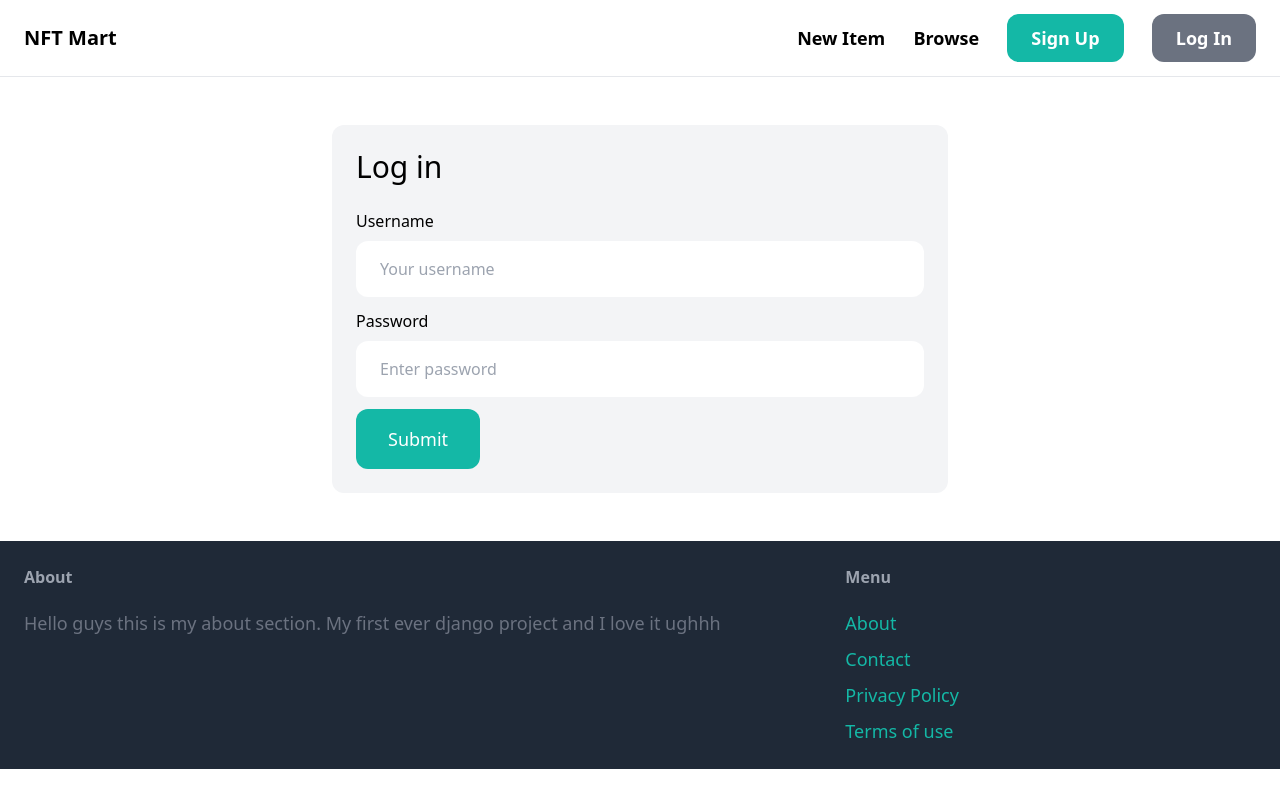
After one commit to manahilshakil/NFTMart_Django, a Django app: page /login/ in a window 1280 px wide. The commit adds this page. Run offline with Django 5.2, Linux system fonts and the light colour scheme; some libraries are stand-ins or nearby versions.

Commit message:
Created login page, a few changes in urls.py + settings.py

```diff
--- a/core/forms.py
+++ b/core/forms.py
@@ -1,6 +1,19 @@
 from django import forms
-from django.contrib.auth.forms import UserCreationForm
+from django.contrib.auth.forms import UserCreationForm, AuthenticationForm
 from django.contrib.auth.models import User
+
+class LoginForm(AuthenticationForm): #settings.py
+
+    username = forms.CharField(widget=forms.TextInput(attrs={
+        'placeholder' : 'Your username',
+        'class' : 'w-full py-4 px-6 rounded-xl'
+    }))
+
+    password = forms.CharField(widget=forms.PasswordInput(attrs={
+        'placeholder' : 'Enter password',
+        'class' : 'w-full py-4 px-6 rounded-xl'
+    }))
+
 
 class SignupForm(UserCreationForm):
     class Meta:
--- a/core/templates/core/base.html
+++ b/core/templates/core/base.html
@@ -14,9 +14,15 @@
          <a href="#" class="text-lg font-semibold hover:text-gray-500">New Item</a>
          <a href="#" class="text-lg font-semibold hover:text-gray-500">Browse</a>
 
+        {% if request.user.is_authenticated %}
+        <a href="#" class="px-6 py-3 text-lg font-semibold bg-teal-500 text-white rounded-xl hover:text-teal-700">Inbox</a>
+         <a href="#" class="px-6 py-3 text-lg font-semibold bg-gray-500 text-white rounded-xl hover:text-gray-700">Dashboard</a>
+        {% else %}
          <a href="{% url 'core:signup'%}" class="px-6 py-3 text-lg font-semibold bg-teal-500 text-white rounded-xl hover:text-teal-700">Sign Up</a>
-         <a href="#" class="px-6 py-3 text-lg font-semibold bg-gray-500 text-white rounded-xl hover:text-gray-700">Log In</a>
-    </div>
+         <a href="{% url 'core:login'%}" class="px-6 py-3 text-lg font-semibold bg-gray-500 text-white rounded-xl hover:text-gray-700">Log In</a>
+        {% endif %}
+
+        </div>
     </nav>
     <div class="px-6 py-6">
         {% block content %}
--- /dev/null
+++ b/core/templates/core/login.html
@@ -0,0 +1,38 @@
+{% extends 'core/base.html' %}
+
+{% block title %} Sign up {% endblock %}
+
+{% block content %}
+<div class="w-1/2 my-6 mx-auto p-6 bg-gray-100 rounded-xl">
+     <h1 class="mb-6 text-3xl">Log in</h1>
+
+     <form method="post" action=".">
+        {% csrf_token %}
+
+        <div class="mb-3">
+           <label class="inline-block mb-2">Username</label><br>
+           {{ form.username }}
+        </div>
+
+        <div class="mb-3">
+         <label class="inline-block mb-2">Password</label><br>
+         {{ form.password }}
+        </div>
+
+
+        {% if form.errors or form.non_field_errors %}
+            <div class="mb-3 p-6 bg-red-100 rounded-xl">
+               {% for field in form %}
+                     {{ field.errors }}
+               {% endfor %}
+
+               {{ form.non_field_errors }}
+
+            </div>
+        {% endif %}
+
+
+        <button class="py-4 px-8 text-lg bg-teal-500 hover:bg-teal-700 rounded-xl text-white">Submit</button>
+     </form>
+</div>
+{% endblock %}
--- a/core/urls.py
+++ b/core/urls.py
@@ -1,6 +1,8 @@
+from django.contrib.auth import views as auth_views
 from django.urls import path
 
 from . import views
+from .forms import LoginForm
 
 app_name = 'core'
 
@@ -8,4 +10,5 @@ urlpatterns = [
     path('', views.index, name='index'),
     path('contact/', views.contact, name='contact'),
     path('signup/', views.signup, name='signup'),
+    path('login/', auth_views.LoginView.as_view(template_name='core/login.html',authentication_form=LoginForm), name='login'),
 ]
--- a/nftmart/settings.py
+++ b/nftmart/settings.py
@@ -26,6 +26,12 @@ SECRET_KEY = 'django-insecure-gmf^!g2=zsrzgoxpmg%c1v3hwy-z_89a1ihit&o($d0&s%10=u
 DEBUG = True
 
 ALLOWED_HOSTS = []
+
+LOG_URL = '/login/'
+
+LOGIN_REDIRECT_URL='/'
+
+LOGOUT_REDIRECT_URL='/'
 
 
 # Application definition
```
Also changed, not shown: db.sqlite3.
